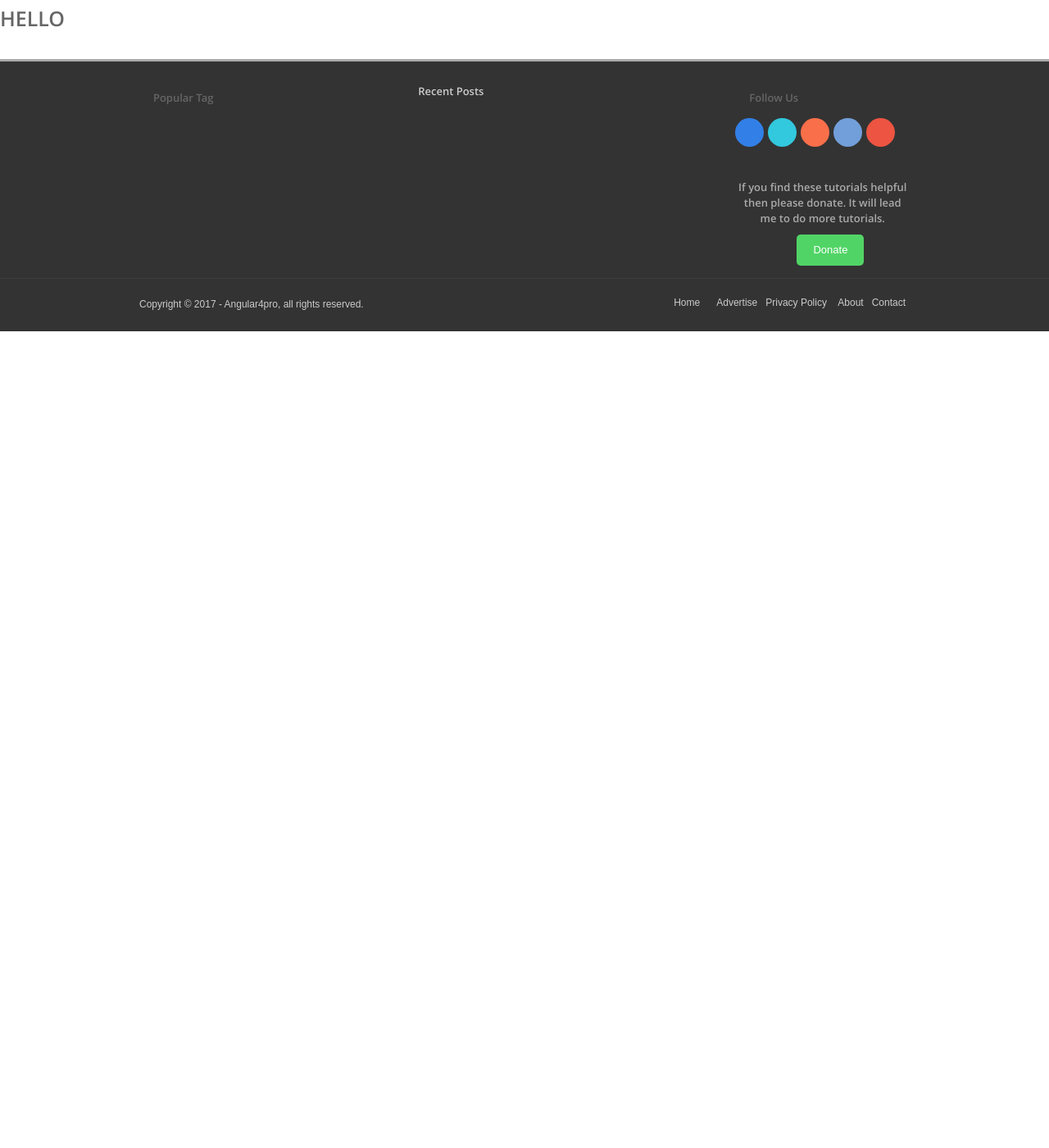
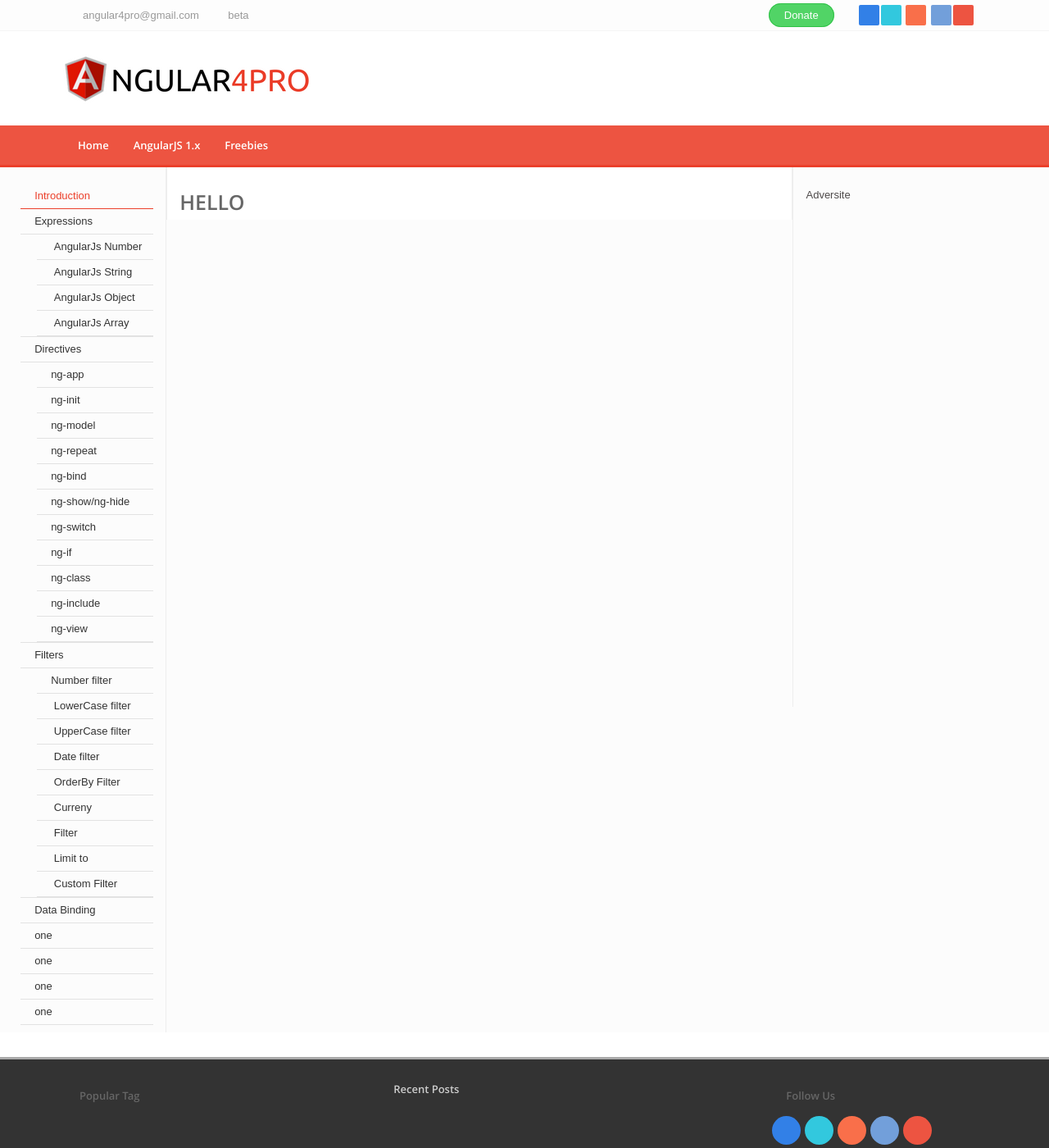
Before and after one commit to angular4pro/angular4pro.github.io, a Jekyll site: the page built from index.md, in a window 1280 px wide and 1400 px high. Shown: the whole window at 82% size. Built offline with Jekyll 4.4.1, drawn with Linux system fonts in a browser that asks for light colours; some web fonts are replaced.

Commit message:
Update default.html

```diff
--- a/_layouts/default.html
+++ b/_layouts/default.html
@@ -1,19 +1,92 @@
-<!DOCTYPE html>
-<html>
+<!DOCTYPE html><html><meta charset="utf-8"><meta http-equiv="Content-Type" content="text/html; charset=UTF-8"><meta name="viewport" content="width=device-width, initial-scale=1.0">
+  {% include header.html %}
+ <body>
+<div class="outer">
+<div class="top-bar"><div class="container"><div class="tb-contact pull-left"><i class="fa fa-envelope color"></i> &nbsp; <a href="/cdn-cgi/l/email-protection#f5949b9280999487c185879ab59298949c99db969a98"><span class="__cf_email__" data-cfemail="41202f26342d20337531332e01262c20282d6f222e2c">[email&#160;protected]</span></a> &nbsp;&nbsp; <i class="fa fa-phone color"></i> &nbsp; beta</div><div class="tb-social pull-right"><div class="brand-bg text-right"><a href="https://www.facebook.com/angular4pro" class="facebook" target="_blank"><i class="fa fa-facebook square-2 rounded-1"></i></a><a href="https://twitter.com/angular4pro.com" class="twitter" target="_blank"><i class="fa fa-twitter square-2 rounded-1"></i></a> <a href="https://plus.google.com/u/0/angular4pro.com/" class="google-plus" target="_blank"><i class="fa fa-google-plus square-2 rounded-1"></i></a> <a href="#" class="linkedin "><i class="fa fa-linkedin  square-2 rounded-1"></i></a><a href="https://www.youtube.com/channel/angular4pro.com" class="youtube"><i class="fa fa-youtube square-2 rounded-1"></i></a></div></div><div style="width: 110px;float: right;"> <a class="btnDONATE" target="_blank" title="If you find these tutorials helpful then please donate." href="https://www.paypal.me/isatinder">Donate</a></div><div class="clearfix"></div></div></div>
+<div class="header-1"><div class="container"> <div class="row"><div class="col-md-4 col-sm-4"><div class="logo">
+<a id="aLogo" alt="Angular4Pro.com" title="Angular4Pro - a complete angularjs tutorial hub" href="https://angular4pro.com"><img src="https://angular4pro.com/md/images/ANGULAR-4-PRO.png" alt="Angular4pro.com" /></a></div> </div> <div class="col-md-3 col-md-offset-5 col-sm-5 col-sm-offset-3 hidden-xs"><div class="header-search">
+</div></div></div></div><div class="navi">
+<div class="container">
+<div class="navy"><div id="menu-button">Menu</div>
+<ul itemscope itemtype="https://www.schema.org/SiteNavigationElement">
+<li itemprop="name"><a itemprop="url" href="https://angular4pro.com">Home</a> </li>
+<li itemprop="name"><a itemprop="url" href="https://angular4pro.com/">AngularJS 1.x</a></li>
+<li itemprop="name"><a itemprop="url" href="#">Freebies</a></li>
+</ul></div></div></div>
+</div>
+<div class="main-block">
+<div style="display:none;" class="page-heading-two">
+<div class="container"> <h2>Angular Js - Introduction<div class="clearfix"></div></div></div>
+<div class="row">
 
-  {% include header.html %}
+<div class="leftSidebar col-md-2 hidden-xs hidden-sm hidden-print">
+<ul class="customList padding_top_content">
+<li class="selected"><a href="https://angular4pro.com/angularjs-introduction.html">Introduction</a></li>
+<li><a href="https://angular4pro.com/angularjs-expressions.html">Expressions</a></li>
+<li>
+<ul class="childUl">
+<li> <a href="https://angular4pro.com/number-expressions-angularjs.html"> AngularJs Number </a> </li>
+<li> <a href="https://angular4pro.com/string-expressions-angularjs.html"> AngularJs String </a> </li>
+<li> <a href="https://angular4pro.com/object-expressions-angularjs.html"> AngularJs Object </a> </li>
+<li> <a href="https://angular4pro.com/array-expressions-angularjs.html"> AngularJs Array </a> </li>
+</ul>
+</li>
+<li><a href="https://angular4pro.com/directives-angularjs.html">Directives</a></li>
+<li>
+<ul class="childUl">
+<li><a href="https://angular4pro.com/ng-app-angularjs.html">ng-app</a></li>
+<li><a href="https://angular4pro.com/ng-init-angularjs.html">ng-init</a></li>
+<li><a href="https://angular4pro.com/ng-model-angularjs.html">ng-model</a></li>
+<li><a href="https://angular4pro.com/ng-repeat-angularjs.html">ng-repeat</a></li>
+<li><a href="https://angular4pro.com/ng-bind-angularjs.html">ng-bind</a></li>
+<li><a href="https://angular4pro.com/ng-show-ng-hide-angularjs.html">ng-show/ng-hide</a></li>
+<li><a href="https://angular4pro.com/ng-switch-angularjs.html">ng-switch</a></li>
+<li><a href="https://angular4pro.com/ng-if-angularjs.html">ng-if</a></li>
+<li><a href="https://angular4pro.com/ng-class-angularjs.html">ng-class</a></li>
+<li><a href="https://angular4pro.com/ng-include-angularjs.html">ng-include</a></li>
+<li><a href="https://angular4pro.com/ng-view-angularjs.html">ng-view</a></li>
+</ul>
+</li>
+<li><a href="https://angular4pro.com/filters-angularjs.html">Filters</a></li>
+<li>
+<ul class="childUl">
+<li><a href="https://angular4pro.com/number-filter-angularjs.html">Number filter</a></li>
+<li><a href="https://angular4pro.com/lowercase-format-filter-angularjs.html"> LowerCase filter </a></li>
+<li><a href="https://angular4pro.com/uppercase-format-filter-angularjs.html"> UpperCase filter</a></li>
+<li><a href="https://angular4pro.com/date-filter-angularjs.html"> Date filter</a></li>
+<li><a href="https://angular4pro.com/sort-orderby-filter-angularjs.html"> OrderBy Filter</a></li>
+<li><a href="https://angular4pro.com/curreny-filter-angularjs.html"> Curreny </a></li>
+<li><a href="https://angular4pro.com/filter-angularjs.html"> Filter</a></li>
+<li><a href="https://angular4pro.com/limit-to-filter-angularjs.html"> Limit to</a></li>
+<li><a href="https://angular4pro.com/custom-filter-angularjs.html"> Custom Filter</a></li>
+</ul>
+</li>
+<li><a href="https://angular4pro.com/data-binding-angularjs.html">Data Binding</a></li>
+<li><a href="#">one</a></li>
+<li><a href="#">one</a></li>
+<li><a href="#">one</a></li>
+<li><a href="#">one</a></li>
+</ul>
+</div>
 
-  <body>
+<div class="col-md-7  maincnt padding_top_content">
 
+ 	{{ content }}
 
-    <div class="page-content">
-      <div class="wrapper">
-        {{ content }}
-      </div>
-    </div>
+</div>
+<div class="col-md-3 rightSidebar padding_top_content">
+<div> Adversite</div>
+<div id="sidebarAds"><script async src="//pagead2.googlesyndication.com/pagead/js/adsbygoogle.js"></script>
+
+<ins class="adsbygoogle" style="display:inline-block;width:300px;height:600px" data-ad-client="ca-pub-6950785023707978" data-ad-slot="8279432448"></ins>
+<script>
+(adsbygoogle = window.adsbygoogle || []).push({});
+</script></div>
+</div>
+</div>
+</div>
 
     {% include footer.html %}
 
-  </body>
 
 </html>
```
